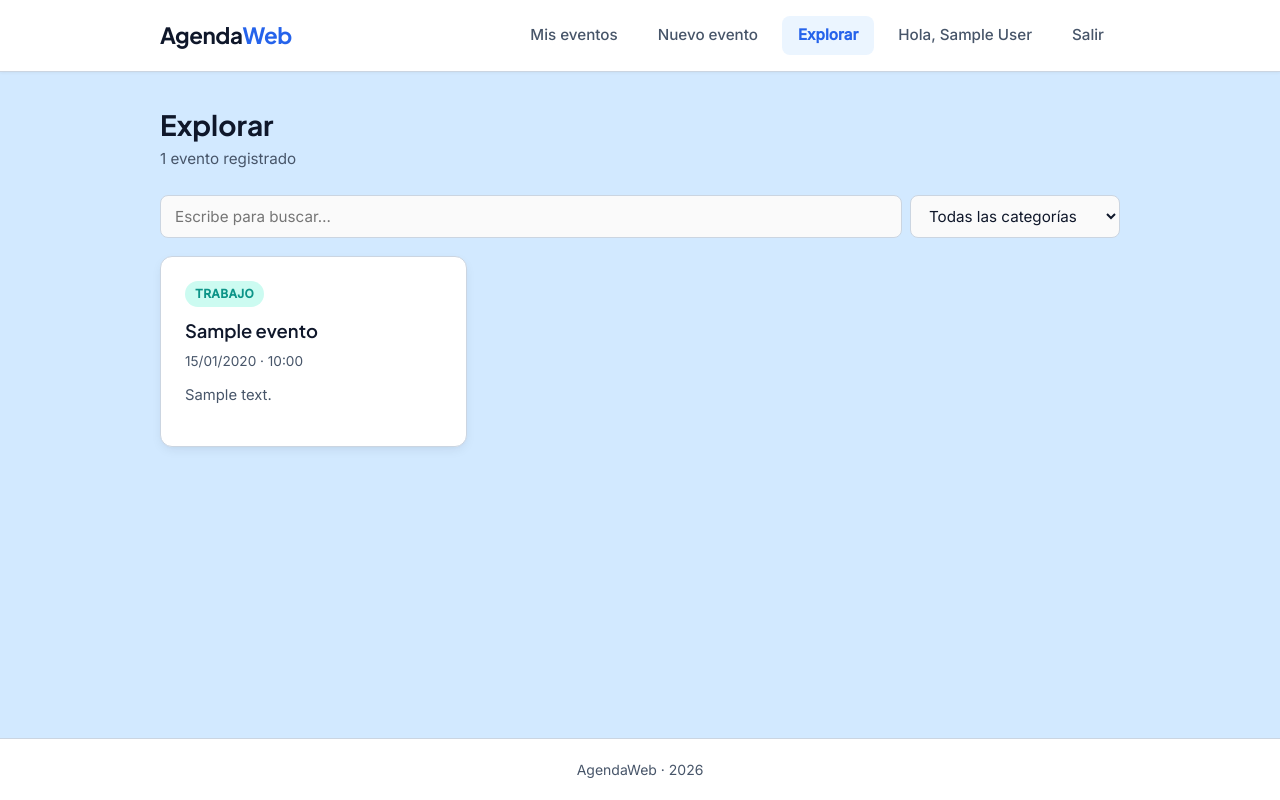
After one commit to JoseLuis-2006/AgendaWeb_P2pB, a PHP site: page /explorar.php in a window 1280 px wide. The commit adds this page. Run offline with PHP 8.4, Linux system fonts and the light colour scheme; the visitor is signed in with stand-in values (Sample User, id 1); data comes from the database, SQL or seed files in the repository; tables that the repository leaves empty hold one stand-in row (values such as "Sample post"); a stand-in replaces the project's code that opens the database connection.

Commit message:
P11: explorar.php pinta mis eventos desde api.php con fetch

```diff
--- /dev/null
+++ b/explorar.php
@@ -0,0 +1,74 @@
+<?php
+require __DIR__ . '/partes/sesion.php';   // página: sin sesión → login
+
+// Escapa texto antes de ponerlo en el HTML
+function e(?string $texto): string
+{
+    return htmlspecialchars($texto ?? '', ENT_QUOTES, 'UTF-8');
+}
+
+// Las categorías del filtro: son pocas y no cambian, las pone PHP
+require __DIR__ . '/conexion.php';
+$categorias = $mysqli->query('SELECT id, nombre FROM categorias ORDER BY nombre')
+                     ->fetch_all(MYSQLI_ASSOC);
+$mysqli->close();
+?>
+<!DOCTYPE html>
+<html lang="es">
+<head>
+    <meta charset="UTF-8">
+    <meta name="viewport" content="width=device-width, initial-scale=1.0">
+    <title>AgendaWeb · Explorar</title>
+
+    <link rel="preconnect" href="https://fonts.googleapis.com">
+    <link rel="preconnect" href="https://fonts.gstatic.com" crossorigin>
+    <link href="https://fonts.googleapis.com/css2?family=Inter:wght@400;500&family=Plus+Jakarta+Sans:wght@600;700&display=swap" rel="stylesheet">
+    <link rel="stylesheet" href="css/estilos.css">
+</head>
+<body>
+
+    <header class="site-header">
+        <div class="contenedor site-header__inner">
+            <a href="index.php" class="logo">Agenda<span>Web</span></a>
+            <nav class="nav">
+                <a href="index.php" class="nav__link">Mis eventos</a>
+                <a href="registrar.php" class="nav__link">Nuevo evento</a>
+                <a href="explorar.php" class="nav__link is-active" aria-current="page">Explorar</a>
+                <span class="nav__link">Hola, <?= e($usuarioNombre) ?></span>
+                <a href="logout.php" class="nav__link">Salir</a>
+            </nav>
+        </div>
+    </header>
+
+    <main class="contenedor">
+        <div class="page__header">
+            <div>
+                <h1 class="page__title">Explorar</h1>
+                <p class="page__subtitle" id="estado" role="status">Cargando eventos…</p>
+            </div>
+        </div>
+
+        <form class="buscador" id="filtros" role="search">
+            <input class="form-input" type="search" id="q" maxlength="60"
+                   placeholder="Escribe para buscar…" aria-label="Buscar eventos">
+            <select class="form-select" id="categoria" aria-label="Filtrar por categoría">
+                <option value="0">Todas las categorías</option>
+                <?php foreach ($categorias as $cat): ?>
+                    <option value="<?= (int) $cat['id'] ?>"><?= e($cat['nombre']) ?></option>
+                <?php endforeach; ?>
+            </select>
+        </form>
+
+        <section class="card-list" id="lista" aria-label="Eventos" aria-live="polite"></section>
+    </main>
+
+    <footer class="site-footer">
+        <div class="contenedor">
+            AgendaWeb · 2026
+        </div>
+    </footer>
+
+    <!-- Al final: así #lista y #estado ya existen cuando el script se ejecuta -->
+    <script src="js/explorar.js"></script>
+</body>
+</html>
--- a/index.php
+++ b/index.php
@@ -107,6 +107,7 @@ $mysqli->close();
             <nav class="nav">
                 <a href="index.php" class="nav__link is-active">Mis eventos</a>
                 <a href="registrar.php" class="nav__link">Nuevo evento</a>
+                <a href="explorar.php" class="nav__link">Explorar</a>
                 <span class="nav__link">Hola, <?= e($usuarioNombre) ?></span>
                 <a href="logout.php" class="nav__link">Salir</a>
             </nav>
--- /dev/null
+++ b/js/explorar.js
@@ -0,0 +1,107 @@
+/* explorar.js · P11
+ * El ciclo de siempre:
+ *   1 · pedir      → fetch
+ *   2 · revisar    → res.ok / res.status
+ *   3 · convertir  → res.json()
+ *   4 · pintar     → DOM
+ */
+
+// Los huecos de la página (los id de explorar.php)
+const lista    = document.getElementById('lista');
+const estado   = document.getElementById('estado');
+const campoQ   = document.getElementById('q');
+const campoCat = document.getElementById('categoria');
+
+// Mismo criterio de color que index.php: teal para Trabajo y Estudio, el resto azul
+const CATEGORIAS_TEAL = ['Trabajo', 'Estudio'];
+
+// '2026-11-20' → '20/11/2026'
+function formatearFecha(fecha) {
+    const [a, m, d] = fecha.split('-');
+    return `${d}/${m}/${a}`;
+}
+
+// Crea UNA tarjeta a partir de UN evento del JSON.
+// Todo con textContent: pone texto, nunca HTML (es el e() de JavaScript).
+function crearTarjeta(ev) {
+    const tarjeta = document.createElement('article');
+    tarjeta.className = 'card';
+
+    const etiqueta = document.createElement('span');
+    etiqueta.className = 'card__badge '
+        + (CATEGORIAS_TEAL.includes(ev.categoria) ? 'badge-teal' : 'badge-azul');
+    etiqueta.textContent = ev.categoria;
+
+    const titulo = document.createElement('h2');
+    titulo.className = 'card__title';
+    titulo.textContent = ev.titulo;
+
+    const cuando = document.createElement('p');
+    cuando.className = 'card__meta';
+    cuando.textContent = formatearFecha(ev.fecha) + (ev.hora ? ' · ' + ev.hora : '');
+
+    tarjeta.append(etiqueta, titulo, cuando);
+
+    if (ev.descripcion) {                  // null o '' → no se pinta
+        const texto = document.createElement('p');
+        texto.className = 'card__text';
+        texto.textContent = ev.descripcion;
+        tarjeta.append(texto);
+    }
+    return tarjeta;
+}
+
+// Pinta la lista completa
+function pintar(datos) {
+    lista.replaceChildren();               // borra lo que había antes
+    const buscando = datos.filtros.q !== '' || datos.filtros.categoria !== 0;
+
+    if (datos.total === 0) {
+        estado.textContent = buscando ? 'Sin resultados para tu búsqueda.'
+                                      : 'Aún no tienes eventos registrados.';
+        return;
+    }
+    const s = datos.total === 1 ? '' : 's';             // singular o plural
+    estado.textContent = `${datos.total} evento${s} `
+                       + (buscando ? `encontrado${s}` : `registrado${s}`);
+    datos.eventos.forEach(ev => lista.append(crearTarjeta(ev)));
+}
+
+async function cargarEventos() {
+    const params = new URLSearchParams({ q: campoQ.value.trim(), categoria: campoCat.value });
+    estado.textContent = 'Cargando eventos…';
+
+    try {
+        const res = await fetch('api.php?' + params);    // 1 · pedir
+
+        if (res.status === 401) {                        // 2 · revisar
+            estado.innerHTML = 'Tu sesión terminó. <a href="login.php">Inicia sesión</a> de nuevo.';
+            lista.replaceChildren();
+            return;
+        }
+        if (!res.ok) {
+            throw new Error('La API respondió ' + res.status);
+        }
+
+        const datos = await res.json();                  // 3 · convertir
+        pintar(datos);                                   // 4 · pintar
+    } catch (error) {
+        // Sin red, servidor caído o JSON roto
+        console.error(error);
+        estado.textContent = 'No se pudieron cargar los eventos. Intenta de nuevo más tarde.';
+        lista.replaceChildren();
+    }
+}
+
+// Espera 300 ms a que dejes de teclear antes de pedir (debounce)
+let espera;
+campoQ.addEventListener('input', () => {
+    clearTimeout(espera);
+    espera = setTimeout(cargarEventos, 300);
+});
+campoCat.addEventListener('change', cargarEventos);
+
+// Si presionan Enter, que no se recargue la página
+document.getElementById('filtros').addEventListener('submit', e => e.preventDefault());
+
+cargarEventos();                                         // primera carga
```
